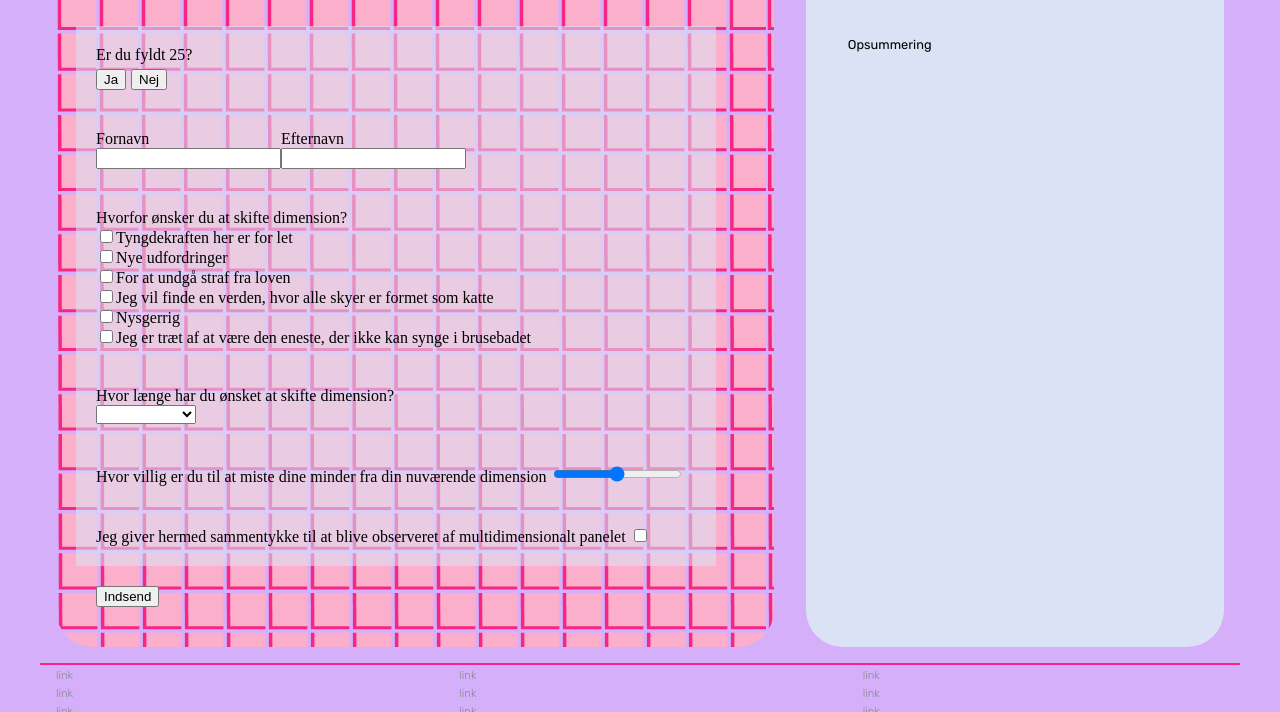
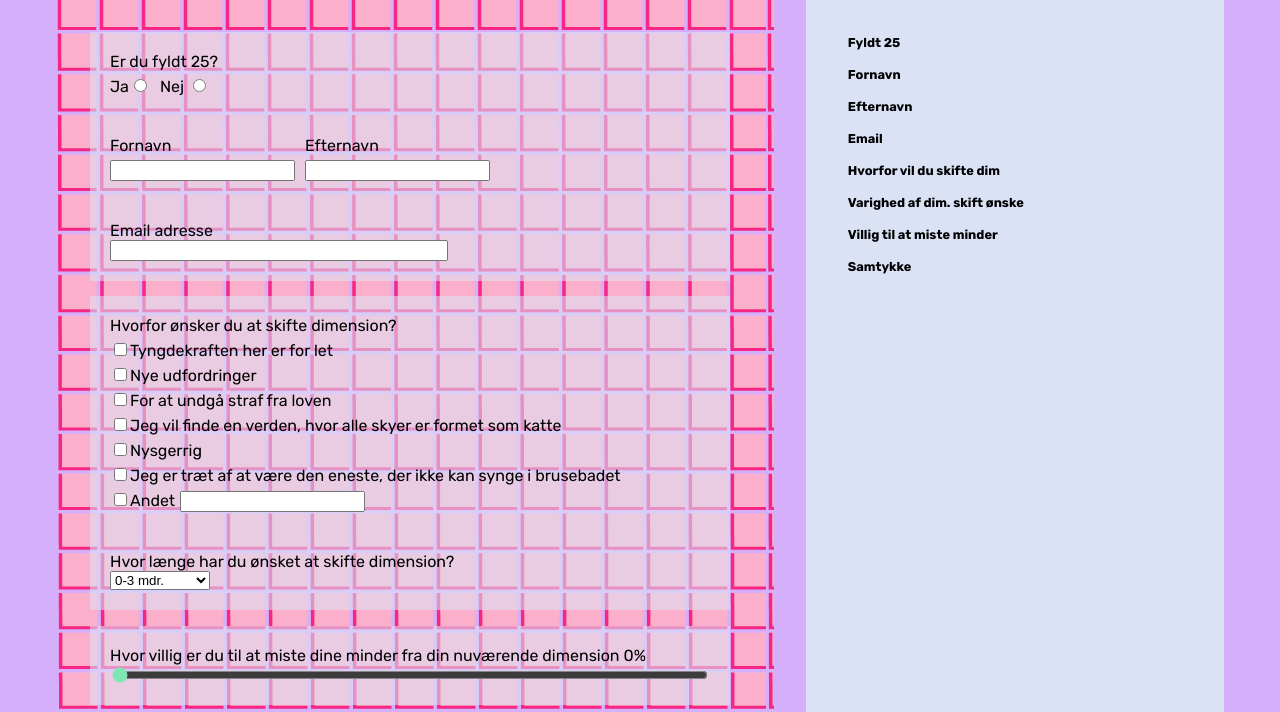
Before and after one commit to jest0003/emergency-main, a plain HTML site: page register.html in a window 1280 px wide. Shown: the part 239-951 px from the top of the page. Drawn offline with Linux system fonts and the light colour scheme.

Commit message:
procent virker

```diff
--- a/css/custom.css
+++ b/css/custom.css
@@ -46,7 +46,7 @@
   --logotype-color: #fffae2;
   --headline-color: #ffffff;
   --headline-color-inverted: #ffffff;
-  --bodytext-color: #ff00ee;
+  --bodytext-color: #F72682;
   --bodytext-color-inverted: #ff0000;
   --cta-text-color: #fffae2;
   --cta-text-color-inverted: #000000;
--- a/css/forms.css
+++ b/css/forms.css
@@ -1,3 +1,6 @@
+label {
+  font-family: rubik_r;
+}
 #form-sec {
   border-radius: 37px;
   background-image: url(../aset/tern.png) ;
@@ -36,7 +39,7 @@ flex-direction: row;}
 flex-direction: column;}
 
 #drop_d {max-width: 100px;}
-.marg_5 {margin-right: 5px;
+.marg_5_10 {margin-right: 10px;
 margin-top: 5px;}
 
 .form_g {
@@ -45,3 +48,24 @@ margin-top: 5px;}
   margin: 0;
   max-width: 600px;
 }
+.btn_y_n {
+  background-color: #F72682;
+  color: white;
+  padding: 4px;
+  font-family: var(--headline-font);
+  font-size: 16px;}
+  .btn_y_n:hover {
+    background-color: #d6affb;
+  }
+fieldset {
+  border: none;
+}
+.marg_l {
+  margin-left: 5px;
+}
+.felt_330 {
+  max-width: 330px;
+}
+input:user-invalid {
+  border-color: red;
+}
--- /dev/null
+++ b/js/form.js
@@ -0,0 +1,15 @@
+const slider = document.querySelector ("#minder");
+const minderValue = document.querySelector ("#range-value");
+slider.style.accentColor = "#81e6b5";
+slider.addEventListener("input", minderValue);
+
+/*summerey*/
+const submit = document.querySelector ("#submit");
+
+submit.addEventListener("click", submitForm);
+
+function submitForm() {
+
+    /*radio knap*/
+    document.querySelector("#age").textContent =document.querySelector('input[name="ja_nej"]:checked').value;
+}
--- a/register.html
+++ b/register.html
@@ -32,46 +32,83 @@
           <h3>Ansøgning om dimensionsskifte</h3>
         </article>
         <form id="webform">
+          <fieldset>
             <section class="flex_c form_g">
               <label for="age">Er du fyldt 25?</label>
-          <div><button class="marg_5">Ja</button><button class="marg_1">Nej</button></div></section>
-          <section class="flex_r form_g"><div class="flex_c">
+              <div class="flex_r">
+                <div class="marg_5_10"><label for="ja_nej">Ja</label><input name="ja_nej" id="ja" type="radio" /></div>
+                <div class="marg_5_10"><label for="ja_nej">Nej</label> <input name="ja_nej" id="nej" type="radio" /></div>
+              </div>
+            </section>
+            <section class="flex_r form_g">
+              <div class="flex_c">
                 <label for="f-navn">Fornavn</label>
-            <input id="f-navn" type="text">
+                <input id="f-navn" class="marg_5_10" type="text" />
               </div>
-        <div class="flex_c"><label for="e-navn">Efternavn</label>
-        <input id="e-navn" type="text"></div></section>
+              <div class="flex_c"><label for="e-navn">Efternavn</label> <input id="e-navn" class="marg_5_10" type="text" /></div>
+            </section>
+            <section class="form_g flex_c"><label for="email">Email adresse</label><input id="email" class="felt_330" type="email" /></section>
+          </fieldset>
+          <fieldset>
             <section class="form_g">
               <label for="">Hvorfor ønsker du at skifte dimension?</label>
-          <div><input id="op1" type="checkbox"><label for="op1">Tyngdekraften her er for let</label></div>
-          <div><input id="op2" type="checkbox"><label for="op2">Nye udfordringer</label></div>
-          <div><input id="op3" type="checkbox"><label for="op3">For at undgå straf fra loven</label></div>
-          <div><input id="op4" type="checkbox"><label for="op4">Jeg vil finde en verden, hvor alle skyer er formet som katte</label></div>
-          <div><input id="op5" type="checkbox"><label for="op5">Nysgerrig</label></div>
-          <div><input id="op6" type="checkbox"><label for="op6">Jeg er træt af at være den eneste, der ikke kan synge i brusebadet</label></div>
+              <div class="marg_5_10"><input id="op1" type="checkbox" /><label for="op1">Tyngdekraften her er for let</label></div>
+              <div class="marg_5_10"><input id="op2" type="checkbox" /><label for="op2">Nye udfordringer</label></div>
+              <div class="marg_5_10"><input id="op3" type="checkbox" /><label for="op3">For at undgå straf fra loven</label></div>
+              <div class="marg_5_10"><input id="op4" type="checkbox" /><label for="op4">Jeg vil finde en verden, hvor alle skyer er formet som katte</label></div>
+              <div class="marg_5_10"><input id="op5" type="checkbox" /><label for="op5">Nysgerrig</label></div>
+              <div class="marg_5_10"><input id="op6" type="checkbox" /><label for="op6">Jeg er træt af at være den eneste, der ikke kan synge i brusebadet</label></div>
+              <div class="marg_5_10"><input type="checkbox" /><label for="op7">Andet</label><input id="op7" class="marg_l" type="text" /></div>
             </section>
             <section class="flex_c form_g">
               <label for="drop_d">Hvor længe har du ønsket at skifte dimension?</label>
-          <select name="drop_down" id="drop_d">
-            <option value="0-3 mdr."></option>
+              <select name="drop_down" id="drop_d" required>
+                <option value="">0-3 mdr.</option>
                 <option value="">3-12 mdr</option>
                 <option value="">1-2 år</option>
                 <option value="">2-5 år</option>
                 <option value="">5+ år</option>
               </select>
             </section>
-        <section class="form_g"><label for="minder">Hvor villig er du til at miste dine minder fra din nuværende dimension</label>
-        <input id="minder" type="range"></section>
-        <section class="form_g"><label for="samtyk">Jeg giver hermed sammentykke til at blive observeret af multidimensionalt panelet</label>
-        <input type="checkbox" required></section>
-        <section><button id="submit" type="submit">Indsend</button></section>
-
+          </fieldset>
+          <fieldset>
+            <section class="form_g flex_c"><label for="minder">Hvor villig er du til at miste dine minder fra din nuværende dimension <span id="range-value">0</span>%</label> <input name="minder" id="minder" type="range" min="0" max="100" value="0"/></section>
+          </fieldset>
+          <fieldset>
+            <section class="form_g"><label for="samtyk">Jeg giver hermed sammentykke til at blive observeret af multidimensionalt panelet</label> <input type="checkbox" required /></section>
+            <section><button id="submit" class="btn_y_n" type="submit">Indsend</button></section>
+          </fieldset>
         </form>
       </section>
       <section id="form-summary">
         <h2>Summary</h2>
         <article>
-          <p class="placeholder">Opsummering</p>
+        <div id="sum">
+          <div></div>
+          <h3>Fyldt 25</h3>
+        <p id="sumF_25"></p></div>
+        <div></div>
+          <h3>Fornavn</h3>
+        <p id="sumFNavn"></p></div>
+        <div></div>
+          <h3>Efternavn</h3>
+        <p id="sumENavn"></p></div>
+        <div></div>
+          <h3>Email</h3>
+        <p id="sumEmail"></p></div>
+        <div></div>
+          <h3>Hvorfor vil du skifte dim</h3>
+        <p id="sumHvorfor"></p></div>
+        <div></div>
+          <h3>Varighed af dim. skift ønske</h3>
+        <p id="sumVarighed"></p></div>
+        <div></div>
+          <h3>Villig til at miste minder</h3>
+        <p id="sumMinder"></p></div>
+        <div></div>
+          <h3>Samtykke</h3>
+        <p id="sumSamtykke"></p></div>
+        </div>
         </article>
       </section>
     </main>
@@ -102,5 +139,5 @@
         </ul>
       </nav>
     </footer>
+    <script src="js/form.js"></script>
   </body>
-</html>
```
Also changed, not shown: aset/mail.webp (added). Lines whose indentation alone changed are shown as unchanged.
